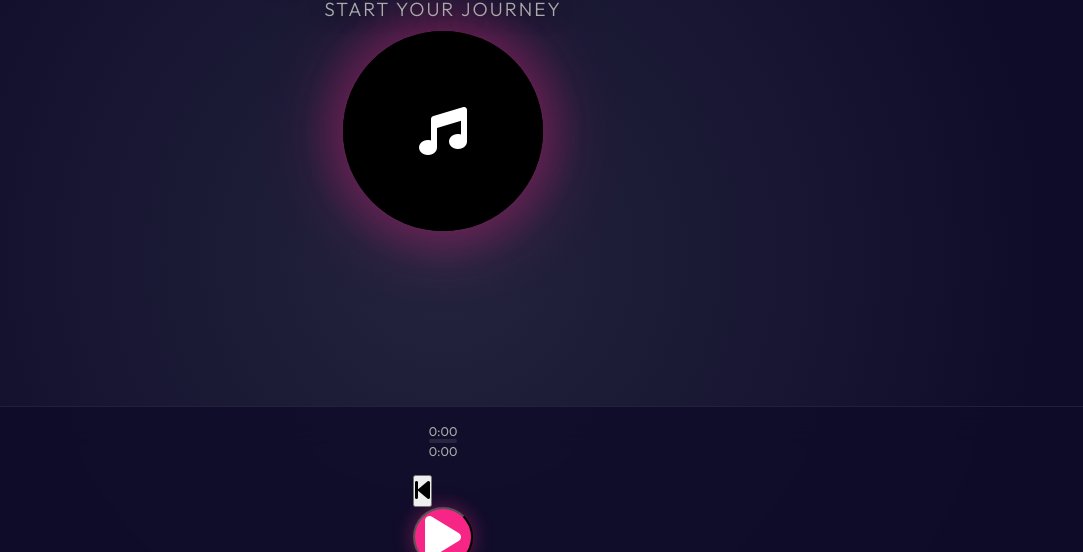
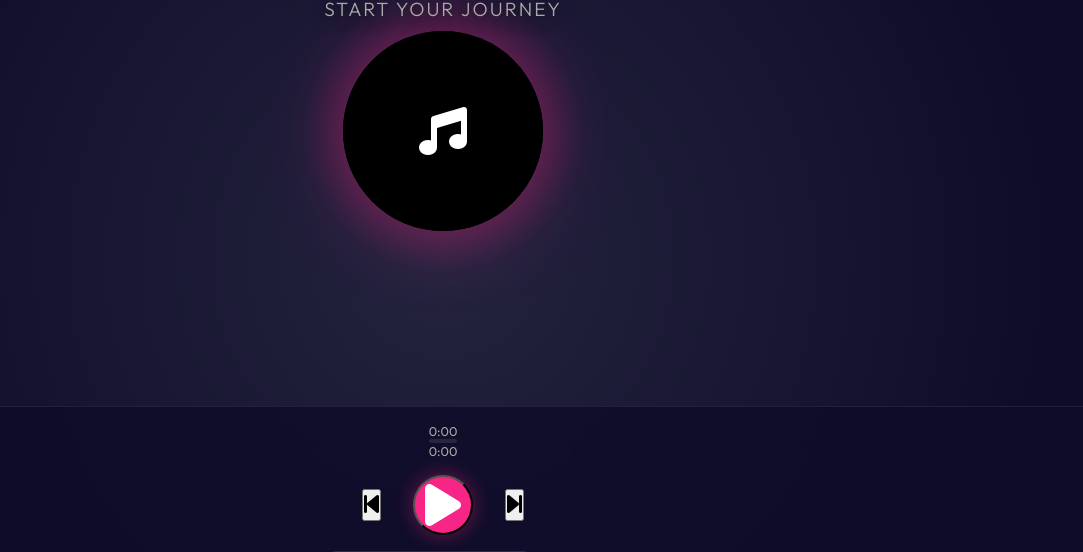
Before and after one commit to pwrzx/Soniq, a website built with Vite: page index.html in a window 1280 px wide. Shown: the part 144-696 px from the top of the page, without its empty margins (197-1280 px from the left). Built offline with nearby package versions, Linux system fonts and the light colour scheme.

Commit message:
buttons fix

```diff
--- a/style.css
+++ b/style.css
@@ -345,6 +345,14 @@ body {
     box-shadow: 0 0 10px var(--accent);
 }
 
+.main-controls {
+    display: flex;
+    align-items: center;
+    justify-content: center;
+    gap: 2rem;
+    width: 100%;
+}
+
 .btn-control.sm {
     font-size: 1.5rem;
 }
```
